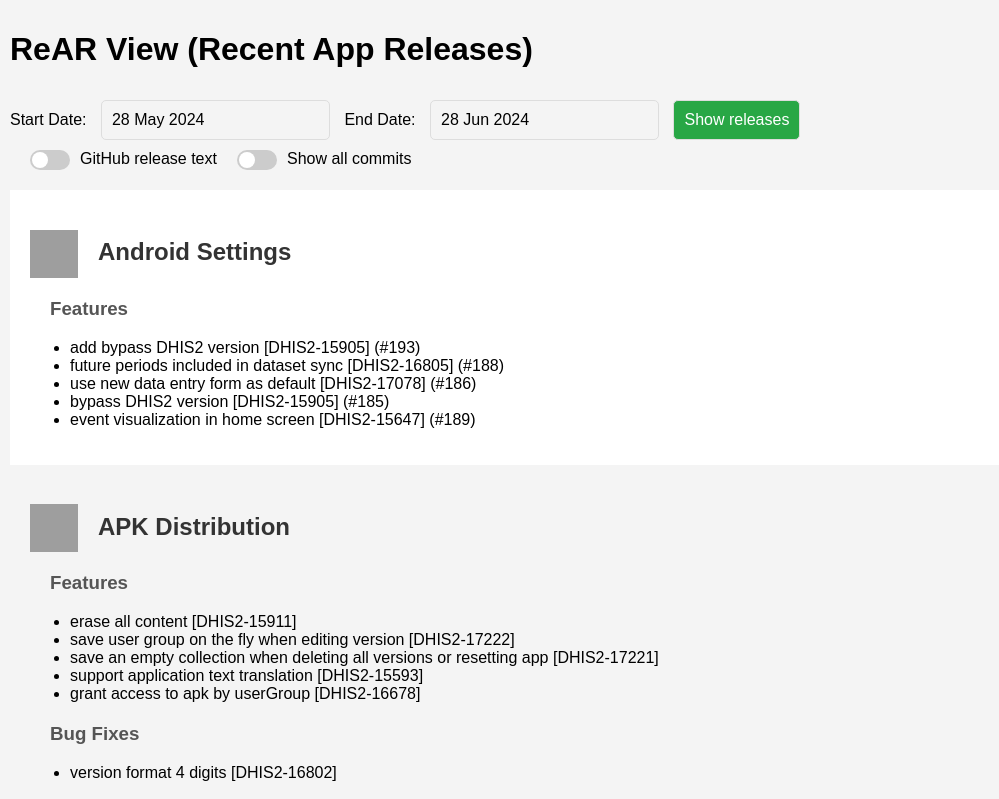
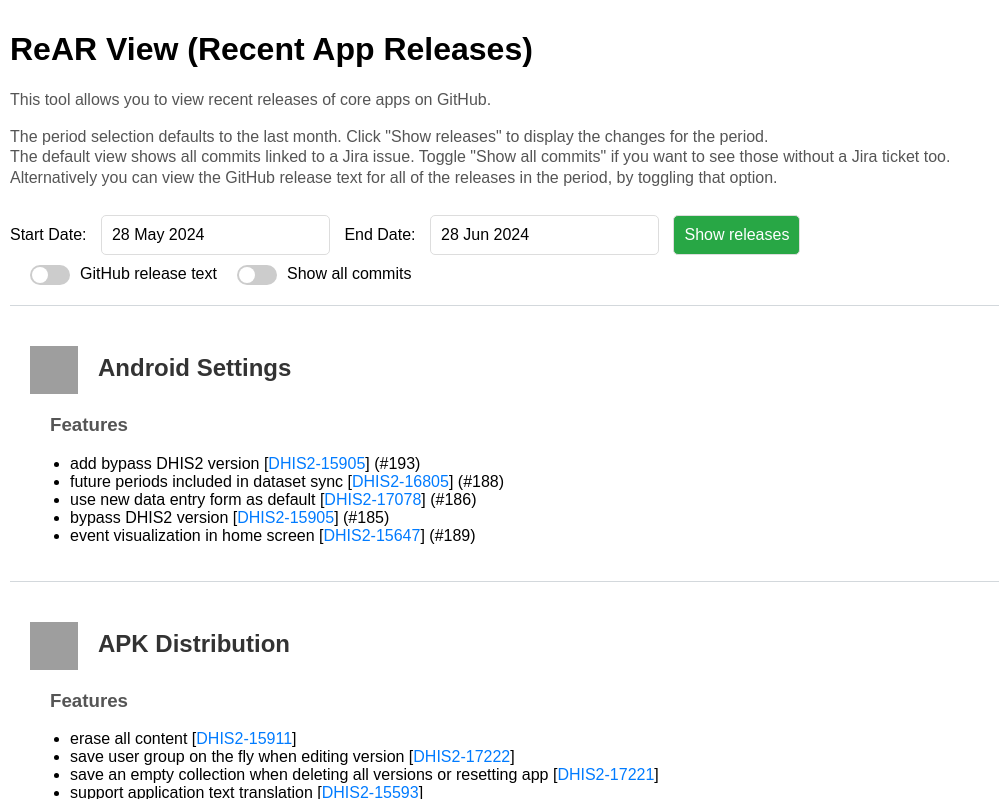
Before and after one commit to dhis2/dhis2-releases, a plain HTML site: page website/content/appsRecent.html in a window 1280 px wide. Both pictures are taken after a click on the button "Show releases". Shown: the top 799 px of the page, without its empty margins (0-999 px from the left). Drawn offline with nearby package versions, Linux system fonts and the light colour scheme; grey boxes are pictures that could not be loaded.

Commit message:
feat: update tools

```diff
--- a/website/content/appsRecent.html
+++ b/website/content/appsRecent.html
@@ -11,6 +11,9 @@
 </head>
 <body>
     <h1>ReAR View (Recent App Releases)</h1>
+    <p class="description">This tool allows you to view recent releases of core apps on GitHub.</p>
+    <p class="description">The period selection defaults to the last month. Click "Show releases" to display the changes for the period.<br>
+        The default view shows all commits linked to a Jira issue. Toggle "Show all commits" if you want to see those without a Jira ticket too.<br>Alternatively you can view the GitHub release text for all of the releases in the period, by toggling that option.</p>
     <label for="start-date">Start Date:</label>
     <input type="date" id="start-date">
     <label for="end-date">End Date:</label>
--- a/website/content/resources/css/apprn.css
+++ b/website/content/resources/css/apprn.css
@@ -1,6 +1,6 @@
 body {
     font-family: 'Arial', sans-serif;
-    background-color: #f4f4f4;
+    _background-color: #f4f4f4;
     margin: 0;
     padding: 10px;
 }
@@ -86,8 +86,12 @@ a:hover {
     padding:20px;
 }
 
+div.results > div {
+    border-top: 1px solid #d3d8dc;
+}
+
 div.results > div:nth-of-type(odd) {
-    background: white;
+    _background: white;
 }
 
 .toggle-container {
@@ -158,3 +162,8 @@ div.results > div:nth-of-type(odd) {
 #tf, #tv {
     display:flex;
 }
+
+.description {
+    color: #555;
+    line-height:1.3em;
+}
--- a/website/content/resources/js/rear.js
+++ b/website/content/resources/js/rear.js
@@ -45,7 +45,7 @@ function printReleaseNotes(releaseNotes, container) {
     const remainingKeys = allKeys.filter(key => !orderedKeys.includes(key));
     const sortedKeys = [...orderedKeys, ...remainingKeys];
 
-    // remove "GitHub" key if it exists
+    // remove "GitHub" and "Maintenance" keys if they exists
     keysToRemove = ['GitHub', "Maintenance"];
 
     keysToRemove.forEach(key => {
@@ -73,7 +73,7 @@ function printReleaseNotes(releaseNotes, container) {
                 }
 
                 const listItem = document.createElement('li');
-                listItem.textContent = note;
+                listItem.innerHTML = note.replace(/(DHIS2-[0-9]+|LIBS-[0-9]+|TECH-[0-9]+|ANDROID-[0-9]+)/g, '<a href="https://dhis2.atlassian.net/browse/$1" target="_blank">$1</a>');
                 list.appendChild(listItem);
             });
             // if the list is empty, don't include it
```
Also changed, not shown: website/content/resources/js/apprn.js (+9 -0 lines).
